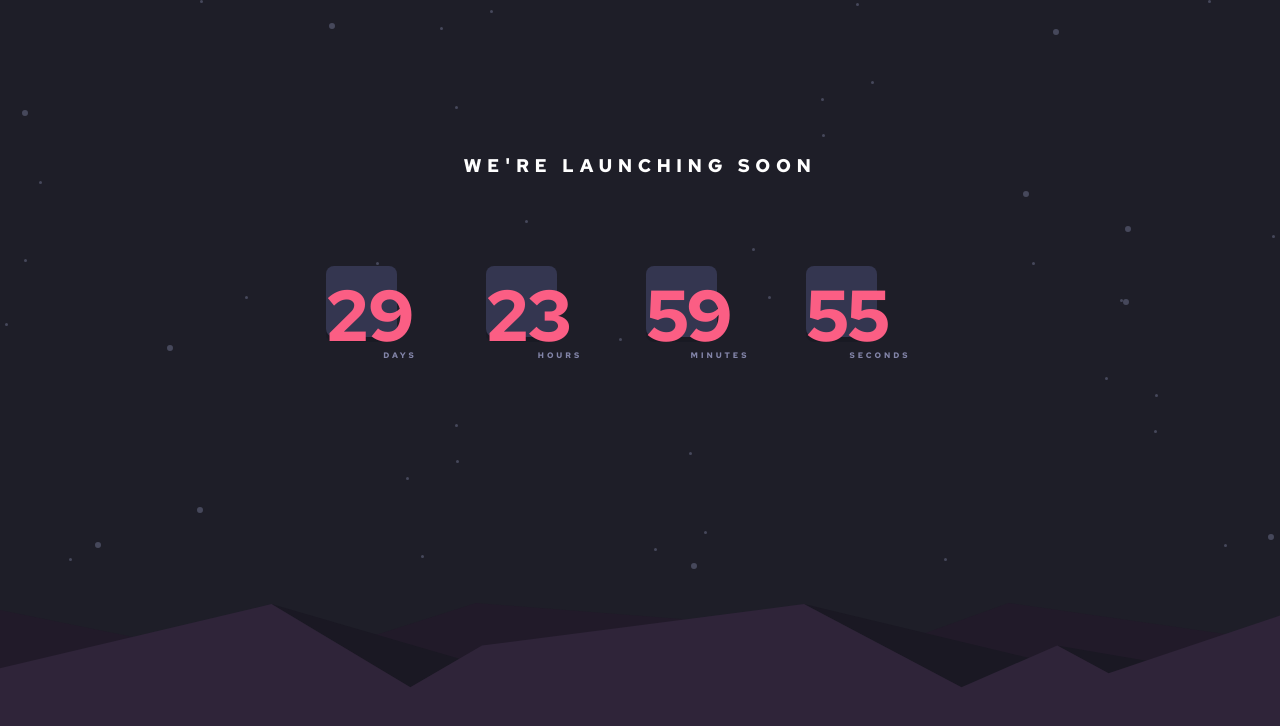
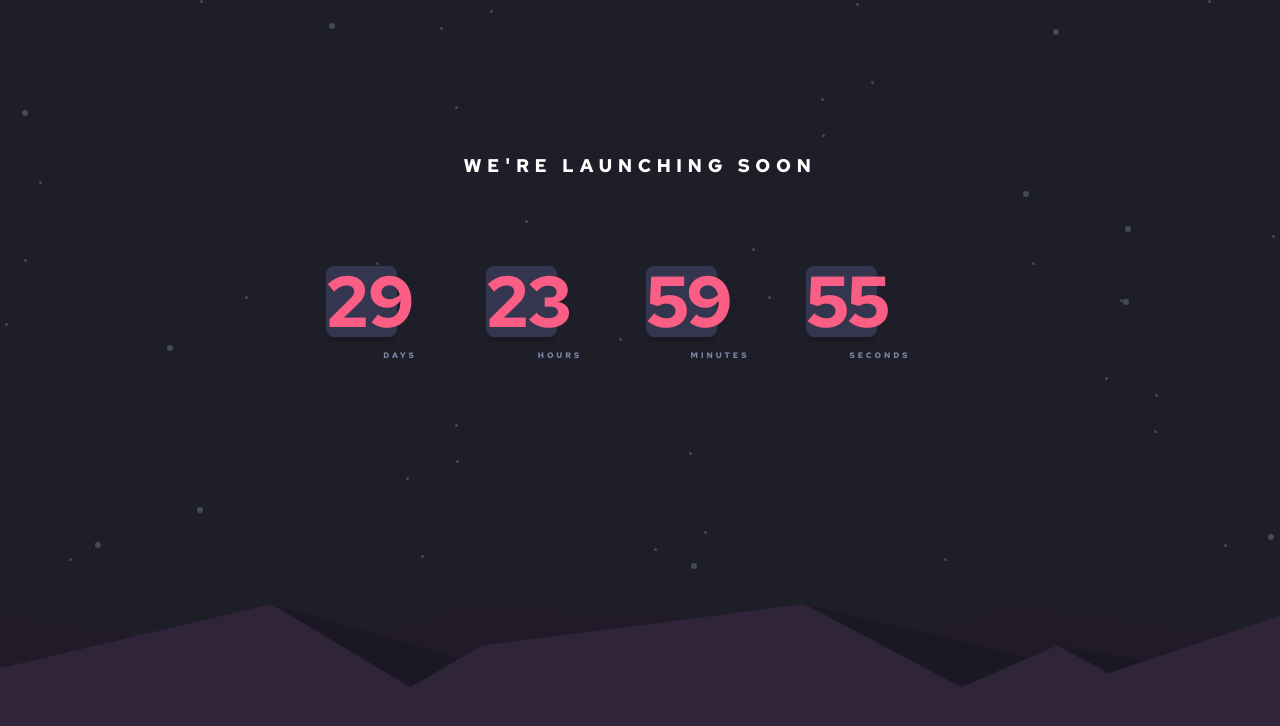
Before and after one commit to ronniekram/countdown, a React (Create React App) app: page / in a window 1280 px wide. Shown: the top 726 px of the page. Built offline with nearby package versions, Linux system fonts and the light colour scheme.

Commit message:
timer text centered

```diff
--- a/src/Countdown.js
+++ b/src/Countdown.js
@@ -3,7 +3,6 @@ import { countdown } from './assets/style';
 
 const Countdown = () => {
   const future = new Date(Date.now() + 2592000000);
-  const futureString = future.toDateString().split(' ').slice(1).join(' ');
 
   const [date, setDate] = useState({
     days: null,
@@ -54,7 +53,7 @@ const Countdown = () => {
 
 
   return (
-    <div className="flex flex-row font-red-hat mx-auto sm:my-20 my-8">
+    <div className="flex flex-row content-center font-red-hat mx-auto sm:my-20 my-8">
       <div className={countdown.unit}>
         <div className={countdown.timer}>
           {days}
--- a/src/assets/style.css
+++ b/src/assets/style.css
@@ -19,6 +19,7 @@ body {
   letter-spacing: -1.08px;
   width: 4.45rem;
   height: 4.45rem;
+  line-height: 4.45rem;
 }
 
 .unit {
@@ -44,6 +45,7 @@ body {
     box-shadow: 0px .5rem #191A23;
     height: 9.25rem;
     width: 9.25rem;
+    line-height: 9.25rem;
   }
 
   .unit {
--- a/src/assets/style.js
+++ b/src/assets/style.js
@@ -1,7 +1,7 @@
 const countdown = {
   unit: 'unit text-primary-blue text-center p-1.5 w-1/4',
-  timer: 'timer text-primary-red text-center rounded-lg sm:text-7xl text-4xl py-3.5',
-  label: 'py-3'
+  timer: 'timer text-primary-red text-center rounded-lg sm:text-7xl text-4xl',
+  label: 'label py-3 text-center'
 };
 
 export {
```
